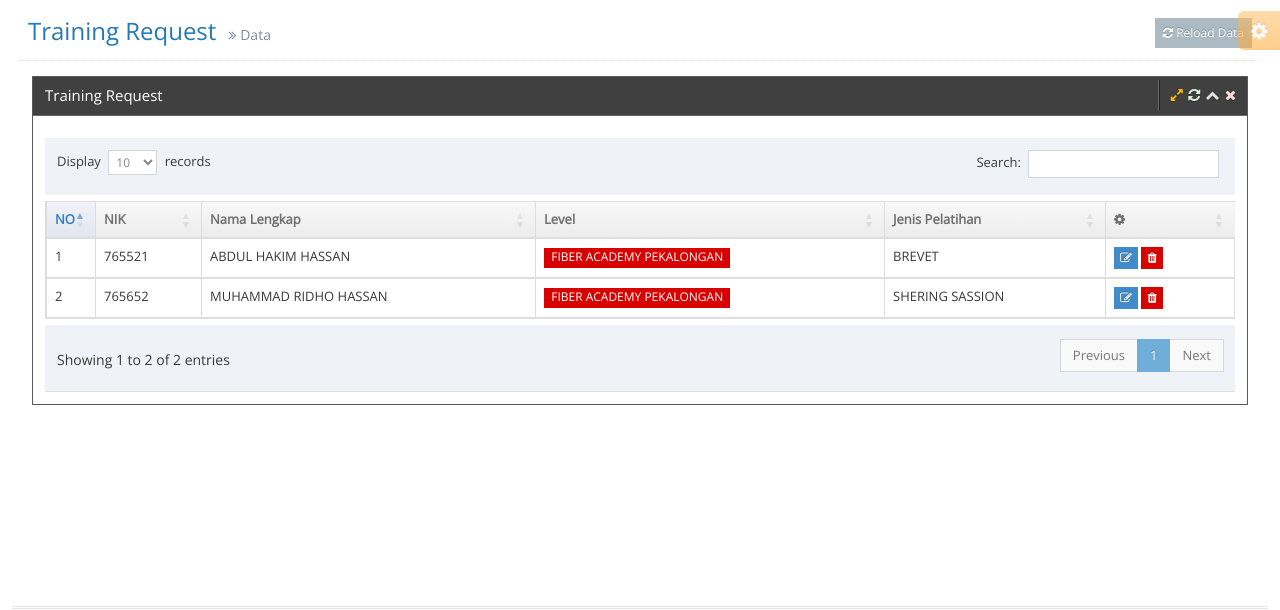
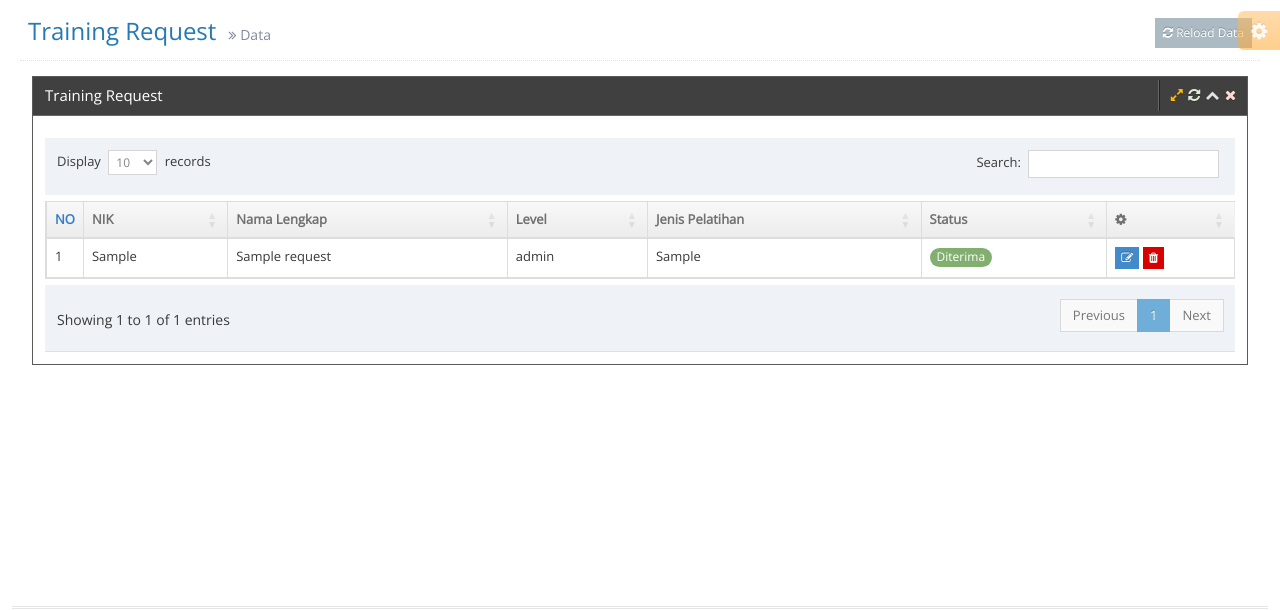
Before and after one commit to abdulhakimhs/mamifa, a CodeIgniter app: page /mamifa/index.php/admin/training_request/index in a window 1280 px wide. Shown: the part 134-744 px from the top of the page. Run offline with CodeIgniter, Linux system fonts and the light colour scheme; tables that the repository leaves empty hold one stand-in row (values such as "Sample post"); some libraries are stand-ins or nearby versions.

Commit message:
read training_request server_side

```diff
--- a/dev/application/controllers/admin/Training_request.php
+++ b/dev/application/controllers/admin/Training_request.php
@@ -6,14 +6,59 @@ class Training_request extends MY_Controller {
 	public function __construct()
 	{
 		parent::__construct();
+		$this->load->model('m_trainingrequest');
 	}
 
 	public function index()
 	{
 		$data['title'] 			= 'Training Request';
 		$data['subtitle'] 		= 'Data';
+
 		$this->load->view('backend/template',[
 			'content' => $this->load->view('backend/training_request/data',$data,true)
 		]);
 	}
+
+	function cek(){
+		$cek = $this->m_trainingrequest->get_datatables();
+		var_dump($cek);
+	}
+
+	function get_ajax() {
+        $list = $this->m_trainingrequest->get_datatables();
+        $data = array();
+        $no = $_POST['start'];
+        foreach ($list as $training) {
+            $no++;
+            $row = array();
+            $row[] = $no;
+            $row[] = $training->nik;
+            $row[] = $training->nama_lengkap;
+            $row[] = $training->level;
+            $row[] = $training->jenis_pelatihan;
+            if($training->status == 0) {
+              $row[] = '<td><span class="badge badge-warning">Menunggu</span></td>';
+            } else if($training->status == 1) {
+              $row[] = '<td><span class="badge badge-success">Diterima</span></td>';
+            } else {
+              $row[] = '<td><span class="badge badge-danger">Ditolak</span></td>';
+            }
+            $row[] = '<a class="btn btn-minier btn-primary" href="javascript:void(0)" title="Follow UP" onclick="detail()">
+                  <i class="fa fa-edit"></i>
+                </a>&nbsp<a class="btn btn-minier btn-danger" href="javascript:void(0)" title="Hapus" onclick="delete_data()">
+				<i class="fa fa-trash"></i>
+			  </a>';
+
+			$data[] = $row;
+        }
+
+        $output = array(
+                    "draw" => @$_POST['draw'],
+                    "recordsTotal" => $this->m_trainingrequest->count_all(),
+                    "recordsFiltered" => $this->m_trainingrequest->count_filtered(),
+                    "data" => $data,
+                );
+
+        echo json_encode($output);
+    }
 }
--- /dev/null
+++ b/dev/application/models/M_trainingrequest.php
@@ -0,0 +1,85 @@
+<?php
+defined('BASEPATH') or exit('No direct script access allowed');
+
+class M_trainingrequest extends CI_Model
+{
+    var $column_order = array(null, 'nik','nama_lengkap','level','jenis_pelatihan','status');
+    var $column_search = array('nik','nama_lengkap','level','jenis_pelatihan','status');
+    var $order = array('training_request_id' => 'desc');
+
+    private function _get_datatables_query() {
+        $this->db->select('p.jenis_pelatihan, tr.training_request_id, tr.nik, tr.nama_lengkap, tr.level, tr.status');
+        $this->db->from('tb_training_request as tr');
+        $this->db->join('tb_pelatihan as p', 'p.pelatihan_id = tr.pelatihan_id');
+
+        //Filter
+        /*
+        if($this->input->post('jenis_pelatihan'))
+        {
+            $this->db->where('tb_pelatihan.pelatihan_id', $this->input->post('jenis_pelatihan'));
+        }
+        */
+
+        $i = 0;
+        foreach ($this->column_search as $item) {
+            if(@$_POST['search']['value']) {
+                if($i===0) {
+                    $this->db->group_start();
+                    $this->db->like($item, $_POST['search']['value']);
+                } else {
+                    $this->db->or_like($item, $_POST['search']['value']);
+                }
+                if(count($this->column_search) - 1 == $i)
+                    $this->db->group_end();
+            }
+            $i++;
+        }
+
+        if(isset($_POST['order'])) {
+            $this->db->order_by($this->column_order[$_POST['order']['0']['column']], $_POST['order']['0']['dir']);
+        }  else if(isset($this->order)) {
+            $order = $this->order;
+            $this->db->order_by(key($order), $order[key($order)]);
+        }
+    }
+
+    function get_datatables() {
+        $this->_get_datatables_query();
+        if(@$_POST['length'] != -1)
+        $this->db->limit(@$_POST['length'], @$_POST['start']);
+        $query = $this->db->get();
+        return $query->result();
+    }
+
+    function count_filtered() {
+        $this->_get_datatables_query();
+        $query = $this->db->get();
+        return $query->num_rows();
+    }
+
+    function count_all() {
+        $this->db->from('tb_training_request');
+        return $this->db->count_all_results();
+    }
+
+    public function ambil()
+    {
+        $this->db->select('*');
+        $this->db->from('tb_training_request');
+        $this->db->join('tb_pelatihan', 'tb_pelatihan.pelatihan_id = tb_training_request.pelatihan_id');
+        $data = $this->db->get('');
+        return $data;
+    }
+
+    public function edit($where, $tabel, $data)
+    {
+    	$this->db->where($where);
+        $this->db->update($tabel, $data);
+    }
+
+    public function hapus($where, $tabel)
+    {
+    	$this->db->where($where);
+        $this->db->delete($tabel);
+    }
+}
--- a/templates/backend/header.php
+++ b/templates/backend/header.php
@@ -19,19 +19,19 @@
 
     <!-- ace styles -->
     <link rel="stylesheet" href="<?= base_url() ?>assets/backend/css/ace.min.css" class="ace-main-stylesheet" id="main-ace-style" />
-
     <link rel="stylesheet" href="<?= base_url() ?>assets/backend/css/ace-skins.min.css" />
     <link rel="stylesheet" href="<?= base_url() ?>assets/backend/css/ace-rtl.min.css" />
     <link rel="stylesheet" href="<?= base_url() ?>assets/backend/css/bootstrap-datepicker3.min.css" />
 
     <link rel="stylesheet" type="text/css" href="https://cdn.datatables.net/1.10.19/css/dataTables.bootstrap.min.css">
+    <link rel="stylesheet" href="//cdnjs.cloudflare.com/ajax/libs/morris.js/0.5.1/morris.css">
+    <link rel="stylesheet" type="text/css" href="https://cdn.datatables.net/buttons/1.6.0/css/buttons.dataTables.min.css">
+    <link href="https://cdn.jsdelivr.net/npm/select2@4.0.12/dist/css/select2.min.css" rel="stylesheet" />
+
     <script src="<?= base_url() ?>assets/backend/js/jquery-2.1.4.min.js"></script>
     <script src="<?= base_url() ?>assets/backend/js/jquery-validation/dist/jquery.validate.min.js" type="text/javascript"></script>
     <script src="//cdnjs.cloudflare.com/ajax/libs/raphael/2.1.0/raphael-min.js"></script>
     <script src="//cdnjs.cloudflare.com/ajax/libs/morris.js/0.5.1/morris.min.js"></script>
-    <link rel="stylesheet" href="//cdnjs.cloudflare.com/ajax/libs/morris.js/0.5.1/morris.css">
-    <link rel="stylesheet" type="text/css" href="https://cdn.datatables.net/buttons/1.6.0/css/buttons.dataTables.min.css">
-    <link href="https://cdn.jsdelivr.net/npm/select2@4.0.12/dist/css/select2.min.css" rel="stylesheet" />
     <script src="https://cdn.jsdelivr.net/npm/select2@4.0.12/dist/js/select2.min.js"></script>
 
     <!--[if lte IE 9]>
--- a/templates/backend/training_request/data.php
+++ b/templates/backend/training_request/data.php
@@ -32,33 +32,11 @@
                             <th>Nama Lengkap</th>
                             <th>Level</th>
                             <th>Jenis Pelatihan</th>
+                            <th>Status</th>
 			                <th width="100"><i class="fa fa-gear"></i></th>
 		                </tr>
 		            </thead>
 		            <tbody>
-                        <tr>
-                            <td>1</td>
-                            <td>765521</td>
-                            <td>ABDUL HAKIM HASSAN</td>
-                            <td><span class="label label-danger">FIBER ACADEMY PEKALONGAN</span></td>
-                            <td>BREVET</td>
-                            <td>
-                                <a class="btn btn-minier btn-primary" href="javascript:void(0)" title="Follow UP" onclick="detail()"><i class="fa fa-edit"></i></a>
-                                <a class="btn btn-minier btn-danger" href="javascript:void(0)" title="Hapus" onclick="delete_data()"><i class="fa fa-trash"></i></a>
-                            </td>
-                        </tr>
-                        <tr>
-                            <td>2</td>
-                            <td>765652</td>
-                            <td>MUHAMMAD RIDHO HASSAN</td>
-                            <td><span class="label label-danger">FIBER ACADEMY PEKALONGAN</span></td>
-                            <td>SHERING SASSION</td>
-                            <td>
-                                <a class="btn btn-minier btn-primary" href="javascript:void(0)" title="Follow UP" onclick="detail()"><i class="fa fa-edit"></i></a>
-                                <a class="btn btn-minier btn-danger" href="javascript:void(0)" title="Hapus" onclick="delete_data()"><i class="fa fa-trash"></i></a>
-                            </td>
-                        </tr>
-
 		            </tbody>
 	            </table>
 			</div>
@@ -74,7 +52,23 @@ $(document).ready(function() {
 
     //datatables
     table = $('#table').DataTable({
+		"processing": true, //Feature control the processing indicator.
+		"serverSide": true, //Feature control DataTables' server-side processing mode.
+		"order": [], //Initial no order.
 
+		// Load data for the table's content from an Ajax source
+		"ajax": {
+			"url": "<?php echo site_url('admin/training_request/get_ajax') ?>",
+			"type": "POST"
+		},
+
+		//Set column definition initialisation properties.
+		"columnDefs": [
+			{
+				"targets": [ 0 ], //first column / numbering column
+				"orderable": false, //set not orderable
+			}
+		]
     });
 
 });
```
